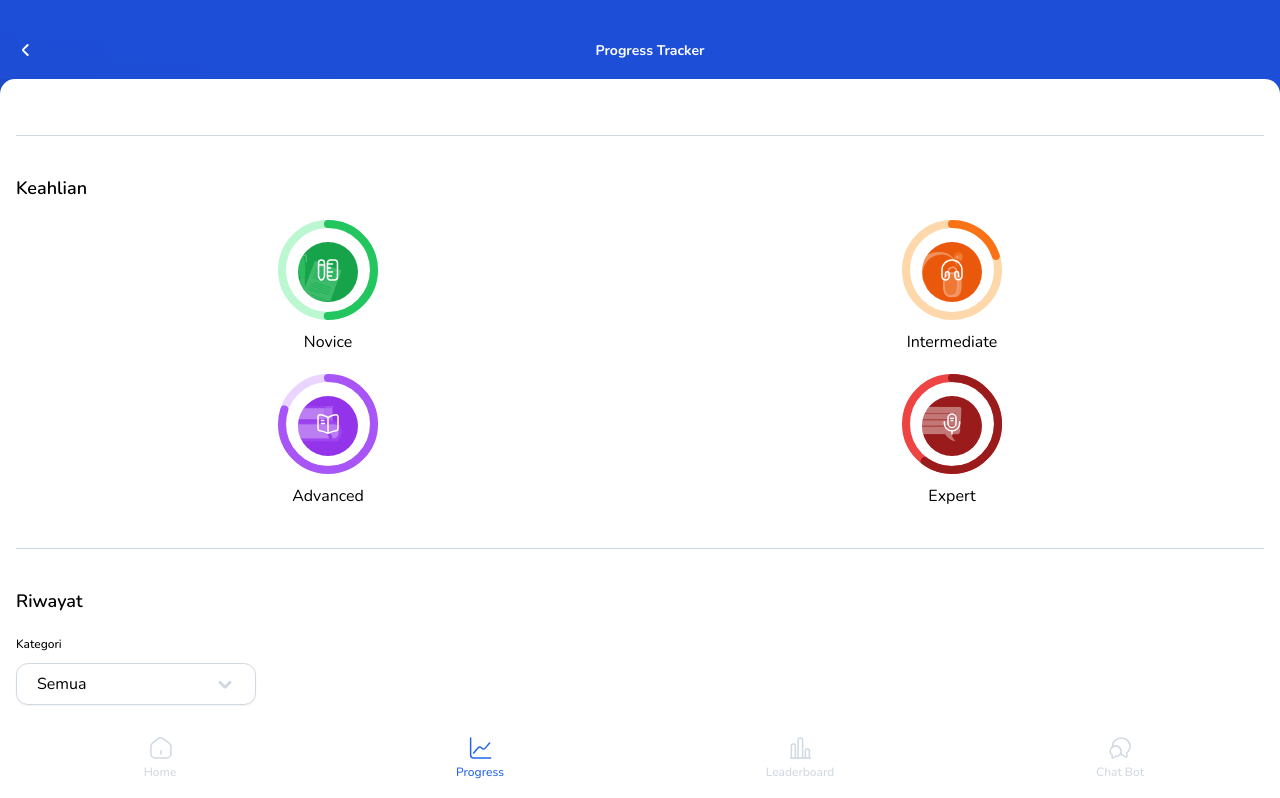
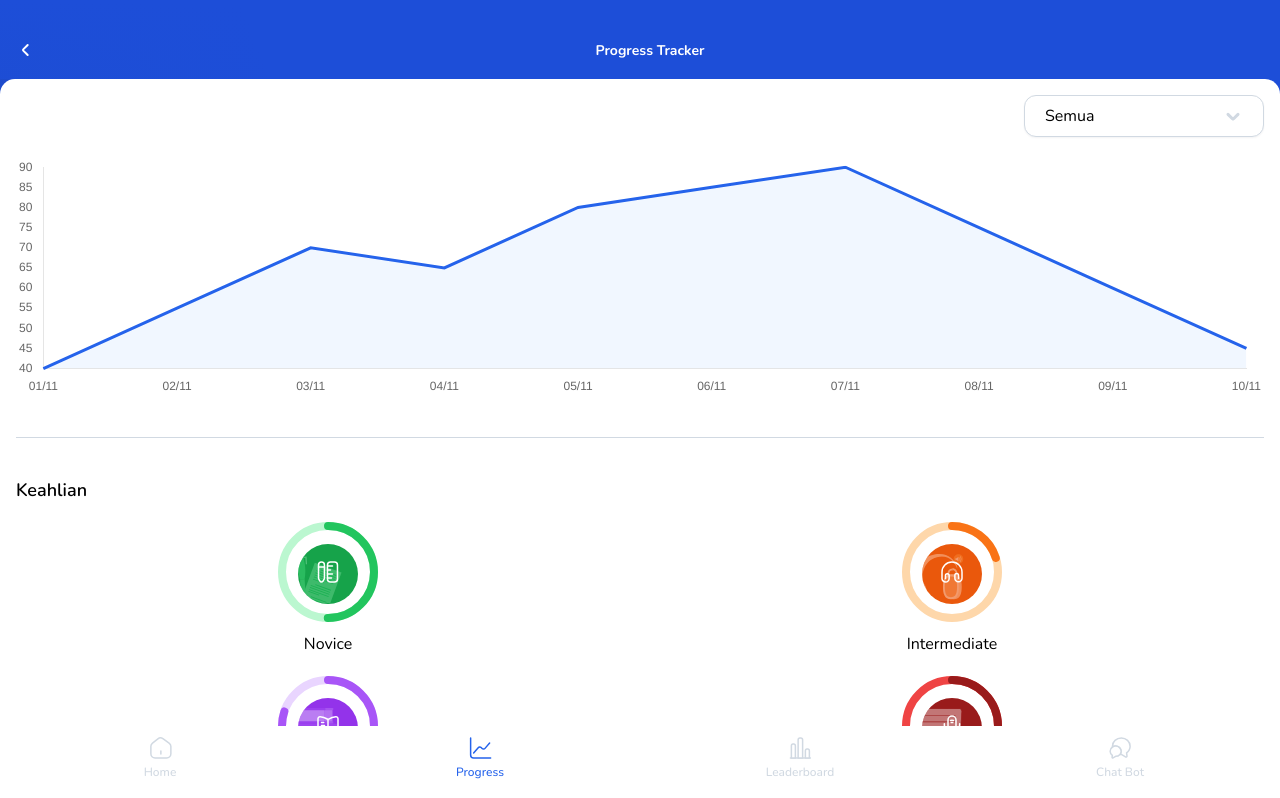
Before and after one commit to debbyalmadea/fluentify, a React (Vite) app: page /progress-tracker in a window 1280 px wide. Shown: the top 798 px of the page. Built offline with nearby package versions, Linux system fonts and the light colour scheme.

Commit message:
add: graph

```diff
--- a/package.json
+++ b/package.json
@@ -10,10 +10,13 @@
     "preview": "vite preview"
   },
   "dependencies": {
+    "@faker-js/faker": "^8.3.1",
     "@radix-ui/react-dropdown-menu": "^2.0.6",
+    "chart.js": "^4.4.0",
     "clsx": "^2.0.0",
     "lucide-react": "^0.292.0",
     "react": "^18.2.0",
+    "react-chartjs-2": "^5.2.0",
     "react-circular-progressbar": "^2.1.0",
     "react-datepicker": "^4.21.0",
     "react-dom": "^18.2.0",
--- a/src/components/Question/style.css
+++ b/src/components/Question/style.css
@@ -44,7 +44,7 @@ line-height: 24px; /* 133.333% */
 
 /* FEEDBACK MODAL */
 .feedback-modal.modal-content {
-  align-items: start;
+  align-items: flex-start;
 }
 
 .feedback-modal .modal-title, .modal-text {
--- a/src/screens/ListeningSkill/Result/style.css
+++ b/src/screens/ListeningSkill/Result/style.css
@@ -72,7 +72,7 @@
   display: flex;
 padding-bottom: 40px;
 flex-direction: column;
-align-items: start;
+align-items: flex-start;
 gap: 10px;
 border-bottom: 1px solid var(--fluentify-neutral-400, #D1D9E2);
 width: 100%;
--- a/src/screens/ListeningSkill/style.css
+++ b/src/screens/ListeningSkill/style.css
@@ -29,7 +29,7 @@
   flex-direction: column;
   flex-grow: 1;
   gap: 20px;
-  justify-content: start;
+  justify-content: flex-start;
   padding: 50% 0px 0px 0px;
   position: relative;
   width: 100%;
--- a/src/screens/ProgressTracker/ProgressTracker.jsx
+++ b/src/screens/ProgressTracker/ProgressTracker.jsx
@@ -9,14 +9,169 @@ import * as PropTypes from "prop-types";
 import ReactDatePicker from "react-datepicker";
 import "react-datepicker/dist/react-datepicker.css";
 import { Expertise } from "../../components/ExpertiseProgress/Expertise";
+import { Line } from "react-chartjs-2";
+import {
+  Chart as ChartJS,
+  LineElement,
+  PointElement,
+  LinearScale,
+  Title,
+} from "chart.js";
+import "chart.js/auto"; // ADD THIS
 
-const FilterCategory = ({ selectedCategory, onChange }) => {
+let res = [
+  { date: "01/11", value: 40 },
+  { date: "02/11", value: 55 },
+  { date: "03/11", value: 70 },
+  { date: "04/11", value: 65 },
+  { date: "05/11", value: 80 },
+  { date: "06/11", value: 85 },
+  { date: "07/11", value: 90 },
+  { date: "08/11", value: 75 },
+  { date: "09/11", value: 60 },
+  { date: "10/11", value: 45 },
+];
+
+// Calculate the sum of values in alternateDataset
+const sumOfAlternateDataset = res.reduce((acc, data) => acc + data.value, 0);
+
+// Function to generate random values for additional datasets
+const generateRandomDataset = (sum) => {
+  const dataset = [];
+  const days = res.length;
+  for (let i = 0; i < days; i++) {
+    const randomValue = Math.floor(Math.random() * (sum / days));
+    dataset.push({ date: res[i].date, value: randomValue });
+  }
+  return dataset;
+};
+
+// Generate four additional datasets
+const listeningDataset = generateRandomDataset(sumOfAlternateDataset);
+const readingDataset = generateRandomDataset(sumOfAlternateDataset);
+const speakingDataset = generateRandomDataset(sumOfAlternateDataset);
+const writingDataset = generateRandomDataset(sumOfAlternateDataset);
+
+ChartJS.register(LineElement, PointElement, LinearScale, Title);
+
+const data = {
+  labels: res.map((e) => e.date),
+  datasets: [
+    {
+      label: "First dataset",
+      data: res.map((e) => e.value),
+      fill: true,
+      backgroundColor: ["rgba(219, 234, 254, 0.40)"],
+      borderColor: ["#2563EB"],
+      borderWidth: 3,
+    },
+  ],
+};
+
+const listeningData = {
+  labels: listeningDataset.map((e) => e.date),
+  datasets: [
+    {
+      label: "First dataset",
+      data: listeningDataset.map((e) => e.value),
+      fill: true,
+      backgroundColor: ["rgba(219, 234, 254, 0.40)"],
+      borderColor: ["#2563EB"],
+      borderWidth: 3,
+    },
+  ],
+};
+
+const readingData = {
+  labels: readingDataset.map((e) => e.date),
+  datasets: [
+    {
+      label: "First dataset",
+      data: readingDataset.map((e) => e.value),
+      fill: true,
+      backgroundColor: ["rgba(219, 234, 254, 0.40)"],
+      borderColor: ["#2563EB"],
+      borderWidth: 3,
+    },
+  ],
+};
+
+const writingData = {
+  labels: writingDataset.map((e) => e.date),
+  datasets: [
+    {
+      label: "First dataset",
+      data: writingDataset.map((e) => e.value),
+      fill: true,
+      backgroundColor: ["rgba(219, 234, 254, 0.40)"],
+      borderColor: ["#2563EB"],
+      borderWidth: 3,
+    },
+  ],
+};
+
+const speakingData = {
+  labels: speakingDataset.map((e) => e.date),
+  datasets: [
+    {
+      label: "First dataset",
+      data: speakingDataset.map((e) => e.value),
+      fill: true,
+      backgroundColor: ["rgba(219, 234, 254, 0.40)"],
+      borderColor: ["#2563EB"],
+      borderWidth: 3,
+    },
+  ],
+};
+
+const options = {
+  scales: {
+    y: {
+      grid: {
+        color: "white",
+      },
+    },
+    x: {
+      grid: {
+        color: "white",
+      },
+    },
+  },
+  pan: {
+    enabled: true,
+    mode: "x",
+  },
+  zoom: {
+    enabled: true,
+    mode: "x",
+    sensitivity: 0.5,
+  },
+  plugins: {
+    legend: {
+      display: false,
+    },
+  },
+  elements: {
+    point: {
+      radius: 0,
+    },
+  },
+  maintainAspectRatio: false,
+};
+const FilterCategory = ({
+  selectedCategory,
+  onChange,
+  style,
+  label = true,
+}) => {
   return (
     <DropdownMenu.Root>
-      <div className="DropdownMenu">
-        <DropdownMenu.Label className="DropdownMenuLabel">
-          Kategori
-        </DropdownMenu.Label>
+      <div className="DropdownMenu" style={style}>
+        {label && (
+          <DropdownMenu.Label className="DropdownMenuLabel">
+            Kategori
+          </DropdownMenu.Label>
+        )}
         <DropdownMenu.Trigger asChild>
           <button className="DropdownMenuTrigger">
             {selectedCategory ?? "Semua"}
@@ -108,6 +263,8 @@ FilterCategory.defaultProps = {
 FilterCategory.propTypes = {
   selectedCategory: PropTypes.string,
   onChange: PropTypes.func.isRequired,
+  style: PropTypes.object,
+  label: PropTypes.bool,
 };
 
 export const ProgressTracker = () => {
@@ -115,6 +272,8 @@ export const ProgressTracker = () => {
   const [histories, setHistories] = useState(history_data.history);
   const [startDate, setStartDate] = useState(undefined);
   const [endDate, setEndDate] = useState(new Date());
+  const [progressSelectedCategory, setProgressSelectedCategory] =
+    useState("Semua");
   function handleHistoryCategoryChange(category) {
     setSelectedCategory(category);
     if (category === "Semua") {
@@ -147,7 +306,31 @@ export const ProgressTracker = () => {
         <div className="main">
           <div className="container">
             <div className="progress">
-              <div className="filter"></div>
+              <div className="filter">
+                <FilterCategory
+                  label={false}
+                  selectedCategory={progressSelectedCategory}
+                  onChange={(category) => setProgressSelectedCategory(category)}
+                />
+              </div>
+              <div
+                style={{
+                  width: "100%",
+                  height: "240px",
+                }}
+              >
+                {progressSelectedCategory === "Semua" ? (
+                  <Line id="chart" data={data} options={options} />
+                ) : progressSelectedCategory === "Writing" ? (
+                  <Line id="chart" data={writingData} options={options} />
+                ) : progressSelectedCategory === "Listening" ? (
+                  <Line id="chart" data={listeningData} options={options} />
+                ) : progressSelectedCategory === "Reading" ? (
+                  <Line id="chart" data={readingData} options={options} />
+                ) : (
+                  <Line id="chart" data={speakingData} options={options} />
+                )}
+              </div>
             </div>
             <div className="expertise">
               <p className="section-title">Keahlian</p>
--- a/src/screens/ProgressTracker/style.css
+++ b/src/screens/ProgressTracker/style.css
@@ -51,9 +51,11 @@ line-height: 24px; /* 133.333% */
 
 .progress-tracker .progress {
     display: flex;
-padding-bottom: 40px;
+    width: 100%;
+  height: fit-content;
+    padding-bottom: 40px;
 flex-direction: column;
-align-items: flex-start;
+align-items: flex-end;
 gap: 20px;
 align-self: stretch;
 border-bottom: 1px solid var(--fluentify-neutral-400, #D1D9E2);
@@ -80,7 +82,7 @@ align-self: stretch;
 .DropdownMenu {
     display: flex;
 flex-direction: column;
-justify-content: start;
+justify-content: flex-start;
 align-items: flex-start;
 gap: 8px;
 width: 240px;
@@ -131,7 +133,7 @@ align-items: flex-start;
 gap: 4px;
 position: absolute;
 top: 0;
-right: -150px;
+right: -120px;
 border-radius: 10px;
 border: 1px solid var(--fluentify-neutral-400, #D1D9E2);
 background: var(--white, #FFFF);
```
Also changed, not shown: 1 other file (tests, documents, lock files or other folders).
